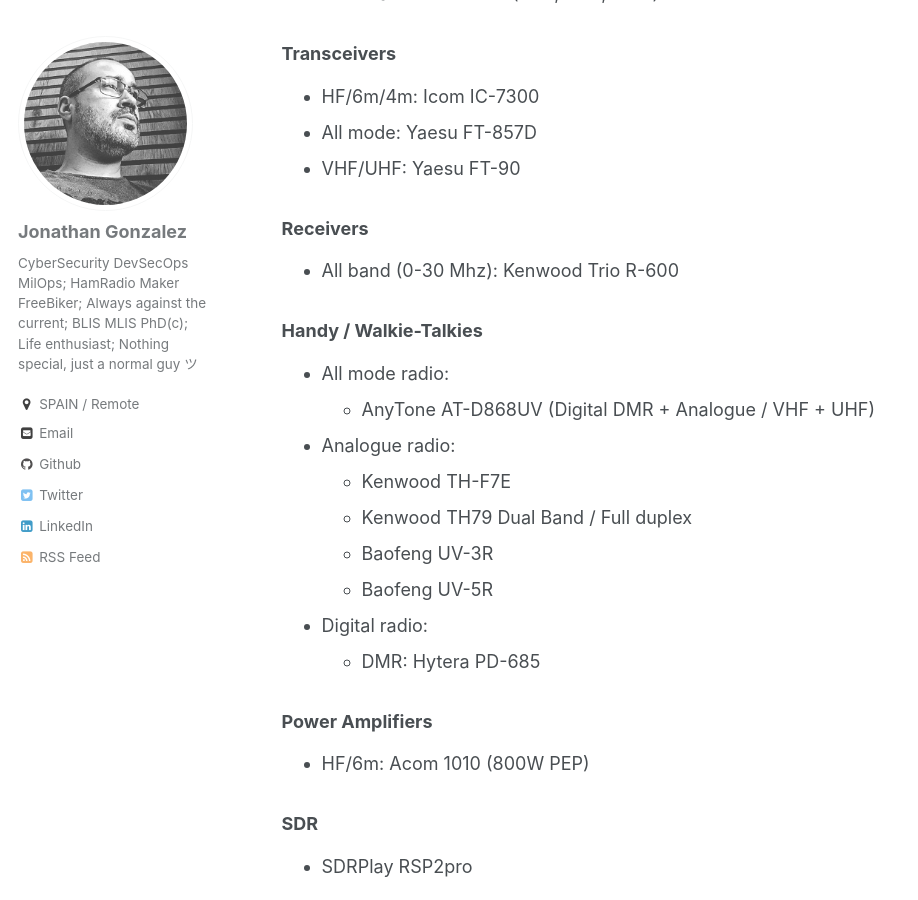
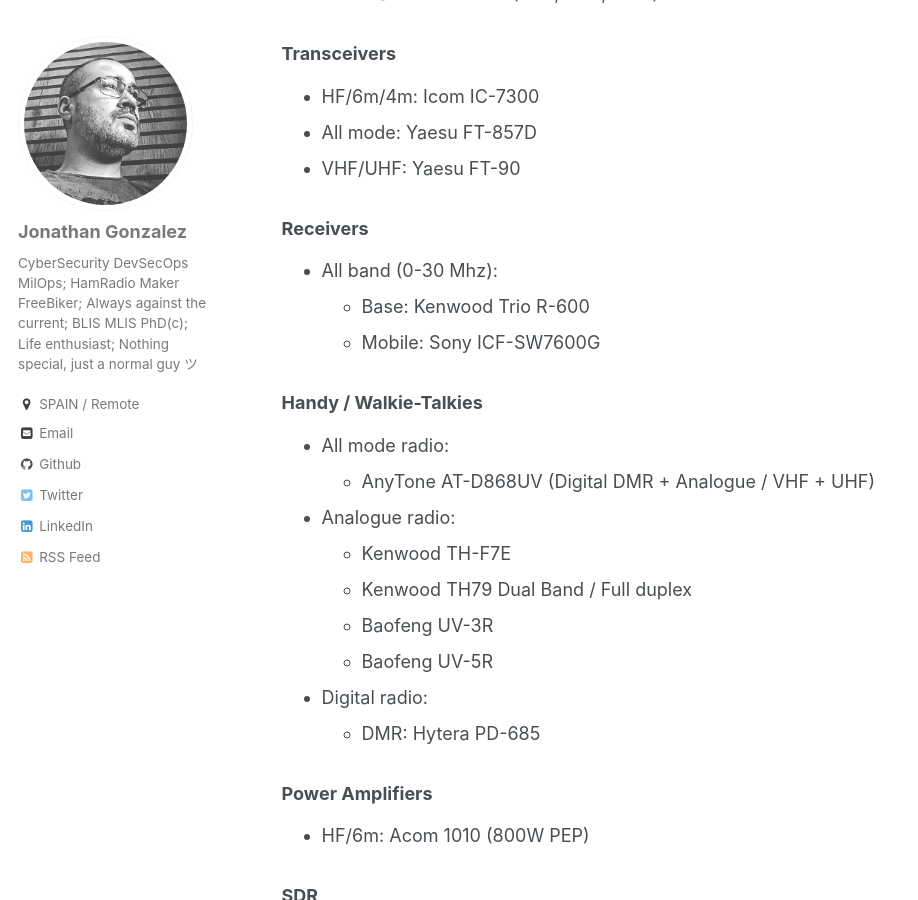
Before and after one commit to ea1het/0x30.io, a Jekyll site: the page built from _pages/hamradio.md, in a window 1280 px wide and 900 px high, scrolled down 872 px. Shown: the whole window, without its empty margins (0-918 px from the left). Built offline with Jekyll 4.4.1, drawn with Linux system fonts in a browser that asks for light colours.

Commit message:
Revamp on files

```diff
--- a/_pages/hamradio.md
+++ b/_pages/hamradio.md
@@ -34,7 +34,9 @@
 - VHF/UHF: Yaesu FT-90
 
 ### Receivers
-- All band (0-30 Mhz): Kenwood Trio R-600
+- All band (0-30 Mhz):
+    - Base: Kenwood Trio R-600
+    - Mobile: Sony ICF-SW7600G
 
 ### Handy / Walkie-Talkies
 - All mode radio:
```
